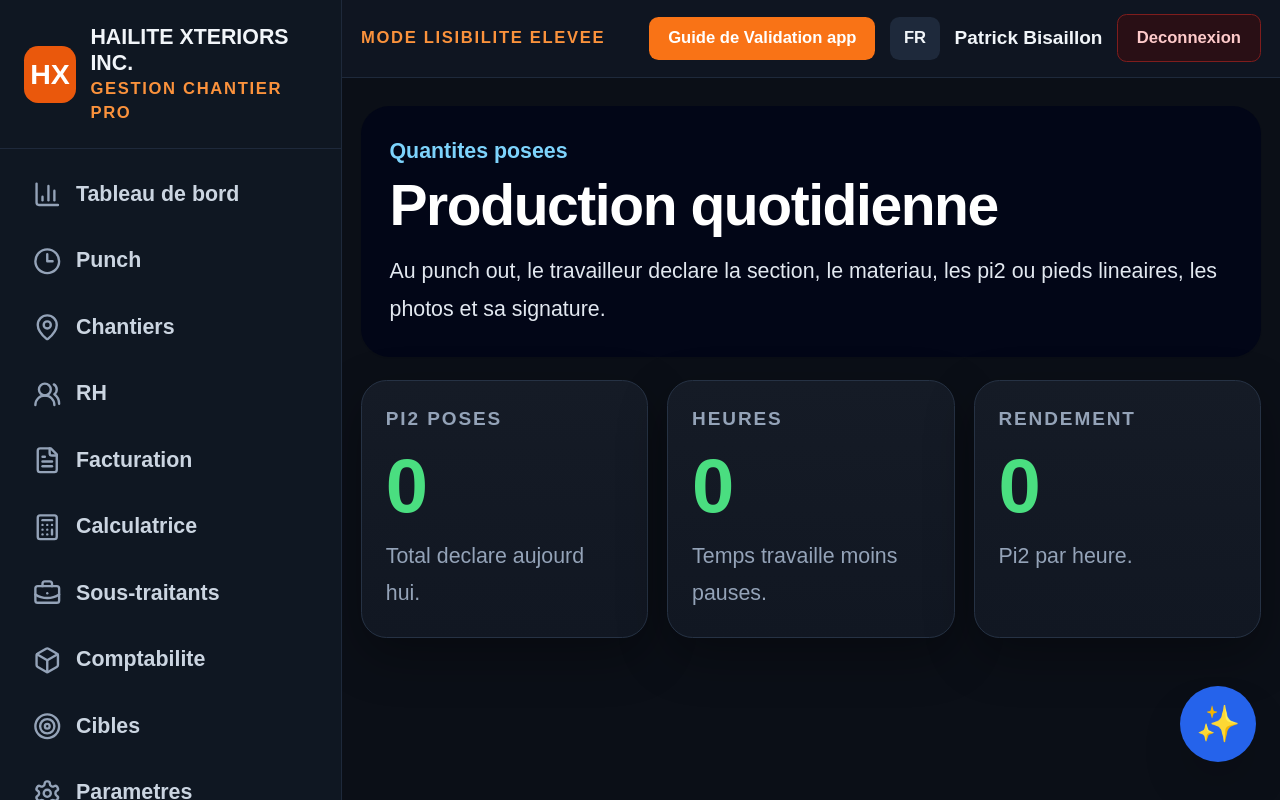
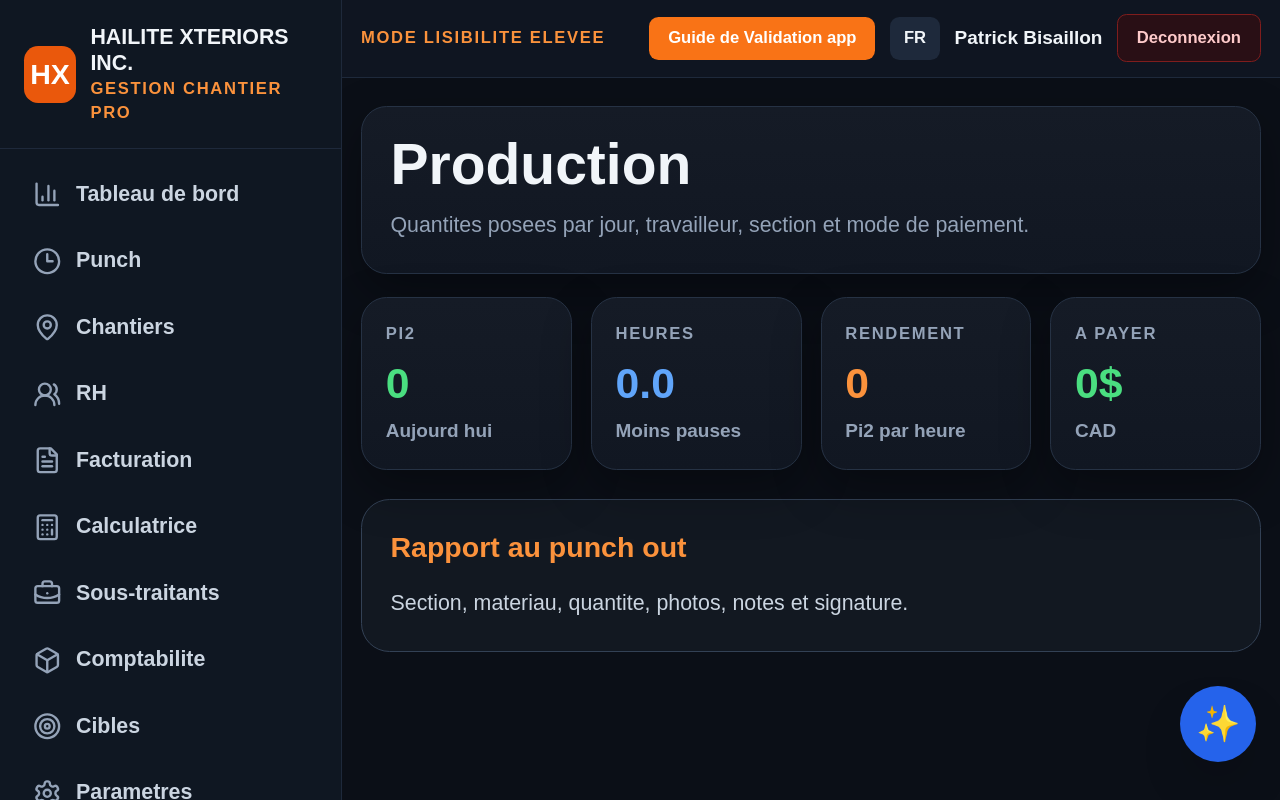
Before and after one commit to bisaillonpatrick1979-dev/Chatgpt-hailite-, a Next.js app: page /production in a window 1280 px wide. Built offline with nearby package versions, Linux system fonts and the light colour scheme.

Commit message:
Apply dark UI to production page

```diff
--- a/app/production/page.tsx
+++ b/app/production/page.tsx
@@ -1,15 +1,21 @@
-import { AppShell } from "@/components/AppShell";
-import { MetricCard } from "@/components/MetricCard";
-import { PageHeader } from "@/components/PageHeader";
+import { AppShell, ProMetric } from "@/components/AppShell";
 
 export default function Page() {
   return (
     <AppShell>
-      <PageHeader title="Production quotidienne" eyebrow="Quantites posees" text="Au punch out, le travailleur declare la section, le materiau, les pi2 ou pieds lineaires, les photos et sa signature." />
-      <section className="mt-5 grid gap-4 md:grid-cols-3">
-        <MetricCard label="Pi2 poses" value="0" note="Total declare aujourd hui." />
-        <MetricCard label="Heures" value="0" note="Temps travaille moins pauses." />
-        <MetricCard label="Rendement" value="0" note="Pi2 par heure." />
+      <section className="pro-card p-6">
+        <h1 className="text-5xl font-black">Production</h1>
+        <p className="large-readable mt-3 text-slate-400">Quantites posees par jour, travailleur, section et mode de paiement.</p>
+      </section>
+      <section className="mt-5 grid gap-4 md:grid-cols-4">
+        <ProMetric label="Pi2" value="0" note="Aujourd hui" tone="green" />
+        <ProMetric label="Heures" value="0.0" note="Moins pauses" tone="blue" />
+        <ProMetric label="Rendement" value="0" note="Pi2 par heure" tone="orange" />
+        <ProMetric label="A payer" value="0$" note="CAD" tone="green" />
+      </section>
+      <section className="pro-panel mt-6 p-6">
+        <h2 className="text-2xl font-black text-orange-400">Rapport au punch out</h2>
+        <p className="large-readable mt-4 text-slate-300">Section, materiau, quantite, photos, notes et signature.</p>
       </section>
     </AppShell>
   );
```
